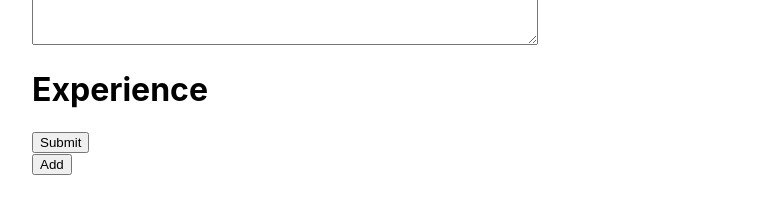
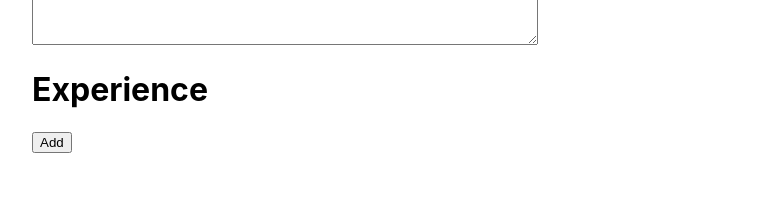
Before and after one commit to hspark220/cv-project, a React (Create React App) app: page / in a window 1280 px wide. Shown: the part 297-510 px from the top of the page, without its empty margins (0-782 px from the left). Built offline with nearby package versions, Linux system fonts and the light colour scheme.

Commit message:
Sending props of experience to Main

```diff
--- a/src/App.js
+++ b/src/App.js
@@ -13,7 +13,11 @@ class App extends Component {
         currentTitle: '',
       },
       main: {
-        experience: {},
+        experience: {
+          date:'',
+          company:'',
+          role:[],
+        },
         experiences: [],
         education: {},
         educations: [],
@@ -27,11 +31,13 @@ class App extends Component {
   }
 
   render() {
+    const {header,main,info} = this.state;
+
     return (
       <div className="App">
         <h1 className='title'>cv-application</h1>
         <Header />
-        <Main />
+        <Main main={main}/>
       </div>
     )
   }
--- a/src/components/Main.js
+++ b/src/components/Main.js
@@ -8,13 +8,17 @@ class Main extends Component {
     }
 
     render () {
+        const { main } = this.props;
 
         return (
             <div className='main'>
                 <textarea type="text" placeholder='summary' className='summary'/>
                 <div className='experiences'>
                     <h1>Experience</h1>
-                    <Experience />
+                    {main.experiences.map((experience) => {
+                        return <Experience experience={experience}/>
+                    })}
+
                     <button className="Add">Add</button>
                 </div>
                 <div className='education'>
--- a/src/components/Main/Company.js
+++ b/src/components/Main/Company.js
@@ -6,6 +6,8 @@ class Company extends Component {
     }
 
     render () {
+        const { company } = this.props;
+
         return(
             <div className="company">
 
--- a/src/components/Main/Date.js
+++ b/src/components/Main/Date.js
@@ -6,6 +6,7 @@ class Date extends Component {
     }
 
     render () {
+        const { date } = this.props;
 
         return (
             <div className="date">
--- a/src/components/Main/Experience.js
+++ b/src/components/Main/Experience.js
@@ -9,12 +9,13 @@ class Experience extends Component {
     }
 
     render () {
+        const { experience } = this.props;
 
         return (
             <div className="experience">
-                <Date />
-                <Company />
-                <Role />
+                <Date date={experience.date}/>
+                <Company company={experience.company}/>
+                <Role role={experience.role}/>
                 <button type="submit" className="submit">Submit</button>
             </div>
         )
--- a/src/components/Main/Role.js
+++ b/src/components/Main/Role.js
@@ -6,6 +6,7 @@ class Role extends Component {
     }
 
     render () {
+        const { role } = this.props;
 
         return(
             <div className="role">
```
